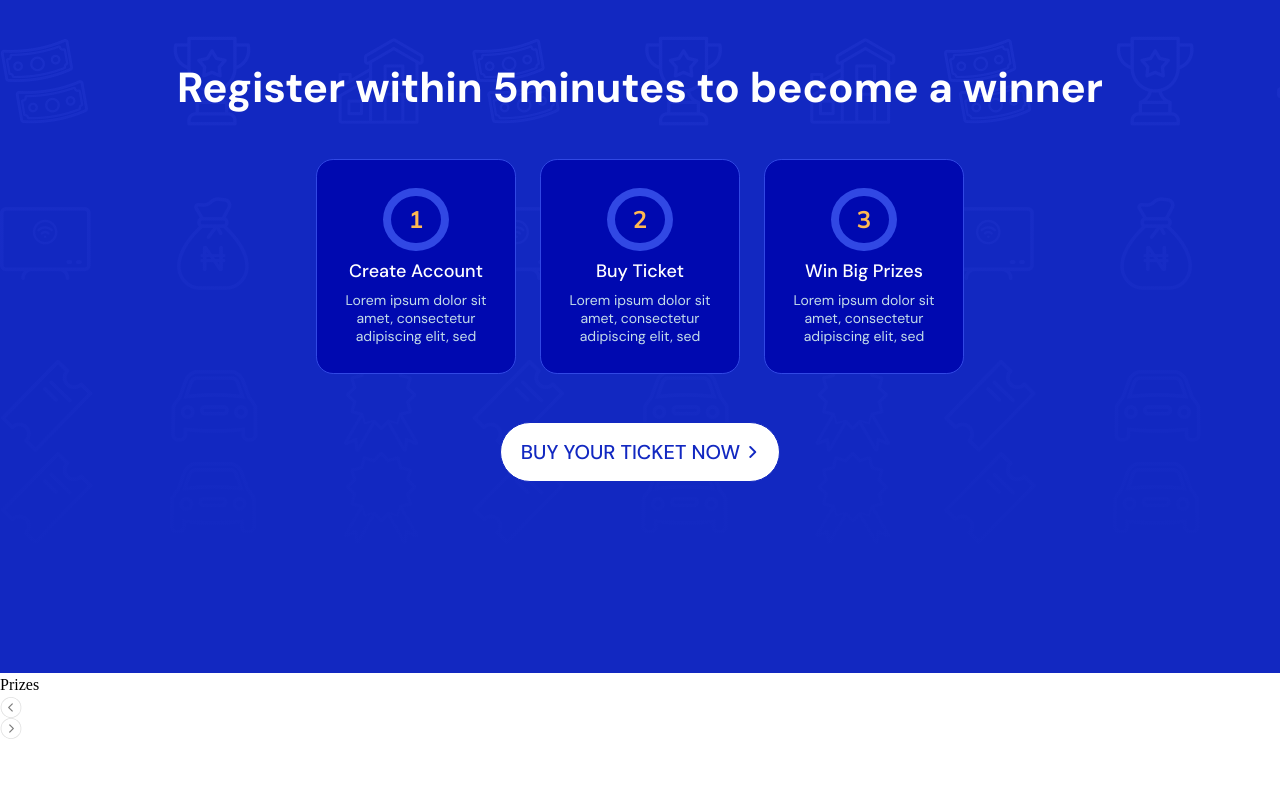
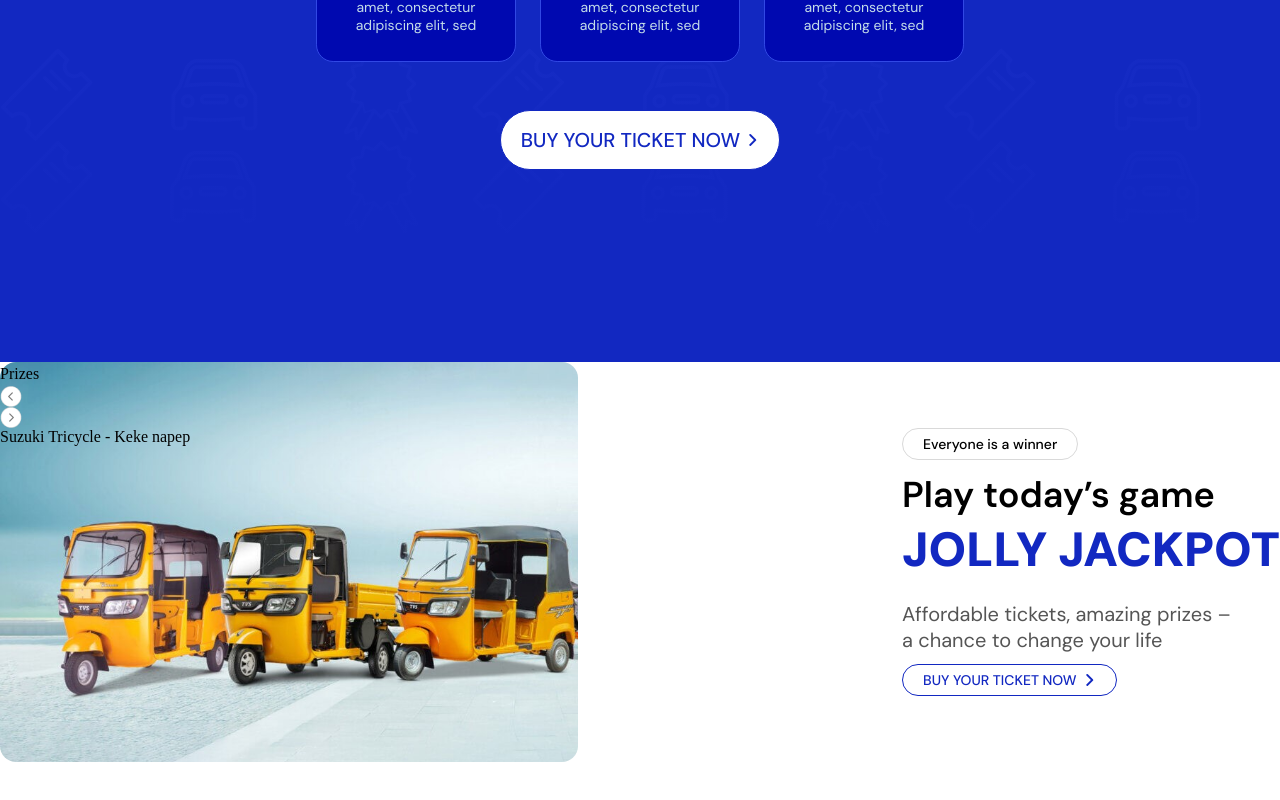
Before and after one commit to Emmanuel1858/test-surewina, an Angular app: page / in a window 1280 px wide. Shown: the part 1238-2038 px from the top of the page. Before the commit the page ends 1977 px from the top, so only its background shows below. Built offline with nearby package versions, Linux system fonts and the light colour scheme; a web font is replaced by a local one.

Commit message:
added layers for section-3

```diff
--- a/src/app/pages/website/website.component.html
+++ b/src/app/pages/website/website.component.html
@@ -124,10 +124,26 @@
           </div>
         </div>
         <div class="content-1-bottom">
+          <h2> Suzuki Tricycle - Keke napep </h2>
+          <div class="directionals">
+          </div>
+          </div>
+          </div>
 
+      <div class="content-2">
+        <div class="top">
+          <button class="btn">
+            <a> Everyone is a winner </a>
+          </button>
+          <p>Play today’s game <br> <span> JOLLY JACKPOT </span></p>
+        </div>
+        <div class="bottom">
+          <p> Affordable tickets, amazing prizes – a chance to change your life </p>
+          <button class="btn outline-blue">
+            <a> BUY YOUR TICKET NOW <img src="./assets/right-arrow-icon.png" alt=""> </a>
+          </button>
         </div>
       </div>
-      <div class="content-2"></div>
     </div>
   </div>
 </section>
--- a/src/app/pages/website/website.component.scss
+++ b/src/app/pages/website/website.component.scss
@@ -1,4 +1,6 @@
 header {
+  position: fixed;
+    width: 100%;
   border-top: 1px solid var(--colors-boarders-strokes-boarders-strokes-mild, #D9D9D9);
   border-bottom: 1px solid var(--colors-boarders-strokes-boarders-strokes-mild, #D9D9D9);
   background: var(--white, #FFF);
@@ -42,7 +44,6 @@
   padding: var(--Numbers-Spacing-XS, 4px) var(--Numbers-Spacing-XXL, 20px);
   flex-shrink: 0;
   border-radius: 400px;
-  // border-radius: var(--Numbers-Corner-Radius-Corner-Radius---Full, 1000px);/z
   border: 1px solid var(--colors-boarders-strokes-boarders-strokes-mild, #D9D9D9);
 
   &.outline-blue {
@@ -92,21 +93,17 @@
   }
 }
 
-// section
+// ################## SECTION 1 ##################
 
 section.add-gradient {
-  // background: linear-gradient(358deg, #DCE9FA -12.63%, rgba(239, 246, 255, 0.00) 61.81%);
-  // background-image: url(../../../assets/wavy-patter-bg.png);
+  height: 100vh;
   background:
     linear-gradient(358deg, #DCE9FA -12.63%, rgba(239, 246, 255, 0.00) 61.81%),
     url(../../../assets/wavy-patter-bg.png);
   background-position: cover;
-  // height: 100vh;
-  // border: 1px solid red;
 }
 
 .section-1 {
-  // border: 1px solid red;
   display: flex;
   align-items: center;
   gap: 140px;
@@ -123,12 +120,7 @@
 }
 
 h1 {
-  // display: flex;
   max-width: 609.751px;
-  // height: 233.391px;
-  // transform: rotate(0.01deg);
-  // flex-direction: column;
-  // justify-content: center;
 
   color: var(--Colors-Typography-Colors-Header-or-Display-Text, #000);
   font-family: "DM Sans";
@@ -136,7 +128,6 @@
   font-style: normal;
   font-weight: 800;
   line-height: 106%;
-  /* 76.32px */
 }
 
 .support-text {
@@ -212,7 +203,6 @@
   flex-direction: column;
   gap: 31.704px;
   min-width: 241.176px;
-  // height: 120.022px;
   flex-shrink: 0;
   border-radius: var(--Numbers-Numbers-6, 16px);
   border: 1.644px solid var(--colors-black-tetiary-color-b-700, #434343);
@@ -316,8 +306,8 @@
   }
 }
 
+// ################## SECTION 2 ##################
 section.blue-gradient {
-  // border: 1px solid red;
   background: var(--Colors-Brand-Colors-WinAPrize---Blue---Secondary-Color, #1228C1);
   background-position: cover;
   height: 100vh;
@@ -389,7 +379,6 @@
   text-align: center;
   gap: var(--Numbers-Spacing-M, 0.5rem);
   max-width: 12.5rem;
-  // max-height: 13.5rem;
   border-radius: 1.073rem;
   border: 0.858px solid var(--colors-blue-secondary-color-s-500, #3148E4);
   background: var(--colors-blue-secondary-color-s-900, #0009B0);
@@ -432,3 +421,75 @@
     line-height: normal;
   }
 }
+// ################## SECTION 3 ##################
+
+.section-3 {
+  height: 100vh;
+  background: var(--Colors-White-White, #FFF);
+}
+
+.section-3-content {
+  display: flex;
+  width: 100%;
+  align-items: center;
+  justify-content: space-between;
+  gap: var(--Numbers-Spacing-9XL, 6.25rem);
+
+  .content-1 {
+    border-radius: var(--Numbers-Corner-Radius-Corner-Radius---Large, 1rem);
+    background: url(../../../assets/tricycle-prize.jpg) lightgray 50% / cover no-repeat;
+    // background-image: url();
+    background-size: cover;
+    background-position: center;
+    background-repeat: no-repeat;
+    width: 36.125rem;
+    height: 25rem;
+  }
+
+  .content-2 {
+    display: flex;
+    flex-direction: column;
+    gap: 1.31rem;
+    max-width: 29.09663rem;
+
+    .top {
+      display: flex;
+      flex-direction: column;
+      gap: .63rem;
+      align-items: flex-start;
+
+      p {
+        color: var(--Colors-Typography-Colors-Header-or-Display-Text, #000);
+        font-family: "DM Sans";
+        font-size: 2.25rem;
+        font-style: normal;
+        font-weight: 600;
+        line-height: normal;
+
+        span {
+          color: var(--Colors-Brand-Colors-WinAPrize---Blue---Secondary-Color, #1228C1);
+          font-family: "DM Sans";
+          font-size: 3rem;
+          font-style: normal;
+          font-weight: 900;
+          line-height: normal;
+        }
+      }
+    }
+
+    .bottom {
+      display: flex;
+      flex-direction: column;
+      align-items: flex-start;
+      gap: .63rem;
+      max-width: 20.9375rem;
+      color: var(--Colors-Typography-Colors-Supporting-Text-1, #555);
+      /* Body Text Regular/Body Text - Regular - 3 */
+      font-family: "DM Sans";
+      font-size: 1.25rem;
+      font-style: normal;
+      font-weight: 400;
+      line-height: normal;
+    }
+  }
+}
```
Also changed, not shown: src/assets/tricycle-prize.jpg (added).
